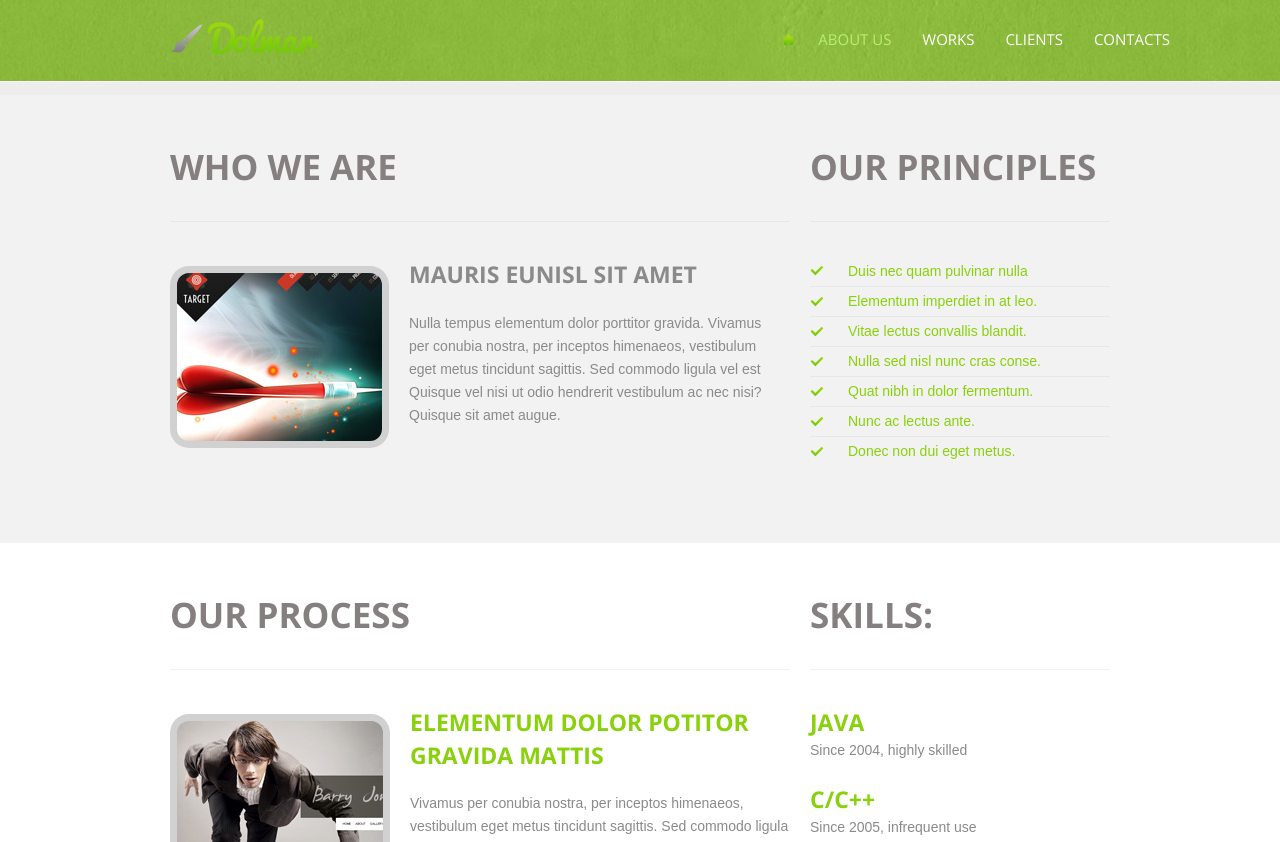
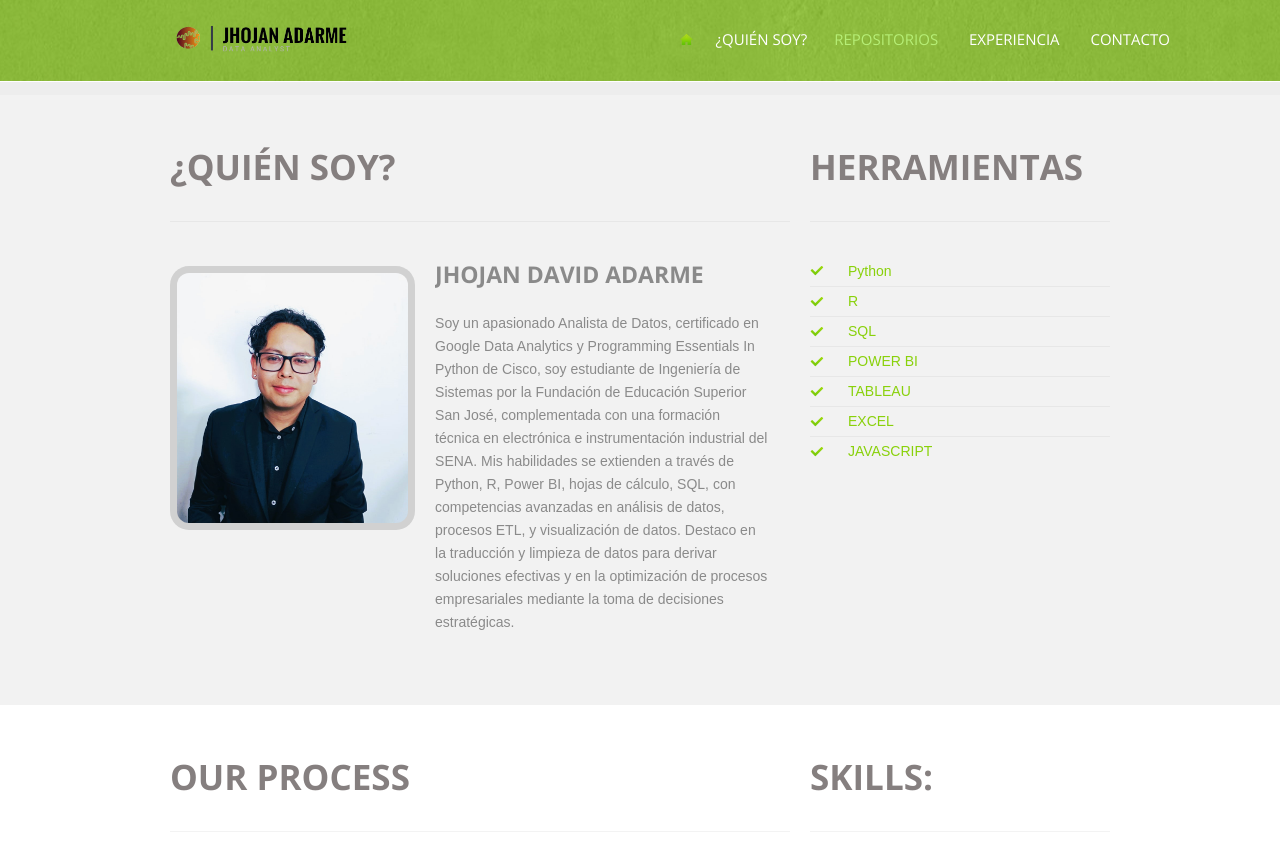
Before and after one commit to underoatjd/PersonalWeb, a plain HTML site: page index-1.html in a window 1280 px wide. Shown: the top 842 px of the page. Drawn offline with nearby package versions, Linux system fonts and the light colour scheme.

Commit message:
Sexta actualizacion de pagina, ya se creo la pagina about me

```diff
--- a/css/style.css
+++ b/css/style.css
@@ -203,6 +203,7 @@ p.text1 a {
 .img_inner img {
 	border-radius: 12px;
 	margin-bottom: 0!;
+	height: 250px;
 }
 
 
--- a/index-1.html
+++ b/index-1.html
@@ -1,13 +1,13 @@
 <!DOCTYPE html>
 <html lang="en">
 <head>
-<title>About Us</title>
+<title>ABOUT ME</title>
 <meta charset="utf-8">
 <meta name="description" content="Your description">
 <meta name="keywords" content="Your keywords">
 <meta name="author" content="Your name">
-<link rel="icon" href="images/favicon.ico" type="image/x-icon">
-<link rel="shortcut icon" href="images/favicon.ico" type="image/x-icon" />
+<link rel="icon" href="images/logoCirculo.jpg" type="image/x-icon">
+<link rel="shortcut icon" href="images/logoCirculo.jpg" type="image/x-icon" />
 <link rel="stylesheet" href="css/reset.css">
 <link rel="stylesheet" href="css/style.css">
 <link rel="stylesheet" href="css/superfish.css">
@@ -37,26 +37,14 @@
 <header>
   <div class="container_12">
     <div class="grid_12">
-      <h1><a href="index.html">Dolmar</a></h1>
+      <h1><img class="footer_logo" src="images/logoCompleto2.png" alt=""></h1>
       <nav>
         <ul class="sf-menu">
           <li><a href="index.html"></a></li>
-          <li class="current"><a href="index-1.html">About us</a>
-            <ul>
-              <li><a href="#">Dolore ipsu</a></li>
-              <li><a href="#">Consecte</a>
-                <ul>
-                  <li><a href="#">Dolore ipsu</a></li>
-                  <li><a href="#">Consecte</a></li>
-                  <li><a href="#">Elit Conseq</a></li>
-                </ul>
-              </li>
-              <li><a href="#">Elit Conseq</a></li>
-            </ul>
-          </li>
-          <li><a href="index-2.html">works</a></li>
-          <li><a href="index-3.html">clients</a></li>
-          <li><a href="index-4.html">Contacts</a></li>
+          <li><a href="index-1.html">¿Quién Soy?</a>
+          <li class="current"><a href="index-2.html">REPOSITORIOS</a></li>
+          <li><a href="index-3.html">Experiencia</a></li>
+          <li><a href="index-4.html">Contacto</a></li>
         </ul>
         <div class="clear"></div>
       </nav>
@@ -68,25 +56,23 @@
 	<div>
     	<div class="container_12">
     		<div class="grid_8">
-            	<h2 class="head1">Who We Are</h2>
-                <div class="img_inner"><img src="images/page2_img1.jpg" alt=""></div>
+            	<h2 class="head1">¿Quién Soy?</h2>
+                <div class="img_inner"><img src="images/page2_img1.png" alt=""></div>
                 <div class="wrapper">
-                	<h3>Mauris eunisl sit amet </h3>
-                    Nulla tempus elementum dolor porttitor gravida. Vivamus per conubia nostra, per inceptos himenaeos, vestibulum
-eget metus tincidunt sagittis. Sed commodo ligula vel est
-Quisque vel nisi ut odio hendrerit vestibulum ac nec nisi? Quisque sit amet augue.
+                	<h3>Jhojan David Adarme </h3>
+                  Soy un apasionado Analista de Datos, certificado en Google Data Analytics y Programming Essentials In Python de Cisco, soy estudiante de Ingeniería de Sistemas por la Fundación de Educación Superior San José, complementada con una formación técnica en electrónica e instrumentación industrial del SENA. Mis habilidades se extienden a través de Python, R, Power BI, hojas de cálculo, SQL, con competencias avanzadas en análisis de datos, procesos ETL, y visualización de datos. Destaco en la traducción y limpieza de datos para derivar soluciones efectivas y en la optimización de procesos empresariales mediante la toma de decisiones estratégicas.
                 </div>
             </div>
     		<div class="grid_4">
-    			<h2 class="head1">our principles</h2>
+    			<h2 class="head1">Herramientas</h2>
                 <ul class="list">
-                	<li><a href="#">Duis nec quam pulvinar nulla </a></li>
-                	<li><a href="#">Elementum imperdiet in at leo. </a></li>
-                	<li><a href="#">Vitae lectus convallis blandit.</a></li>
-                	<li><a href="#">Nulla sed nisl nunc cras conse.</a></li>
-                	<li><a href="#">Quat nibh in dolor fermentum. </a></li>
-                	<li><a href="#">Nunc ac lectus ante. </a></li>
-                	<li><a href="#">Donec non dui eget metus. 	</a></li>
+                	<li><a href="#">Python</a></li>
+                	<li><a href="#">R</a></li>
+                	<li><a href="#">SQL</a></li>
+                	<li><a href="#">POWER BI</a></li>
+                	<li><a href="#">TABLEAU</a></li>
+                	<li><a href="#">EXCEL</a></li>
+                	<li><a href="#">JAVASCRIPT</a></li>
                 </ul>
     		</div>
             <div class="clear"></div>
```
Also changed, not shown: index-5.html (+7 -1 lines), index.html (+7 -7 lines), images/11.png (deleted), images/dd.png (deleted), images/footer_logo.png (deleted), images/page2_img1.jpg (deleted), images/page2_img1.png (added), 1 other file.
